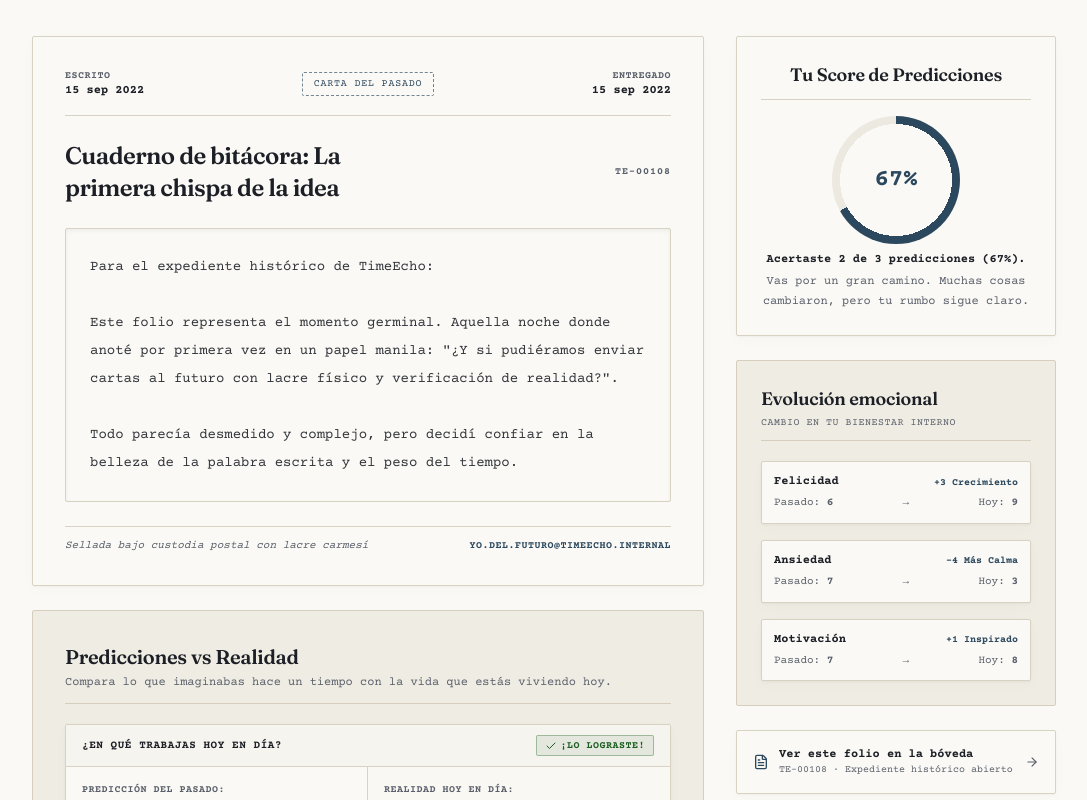
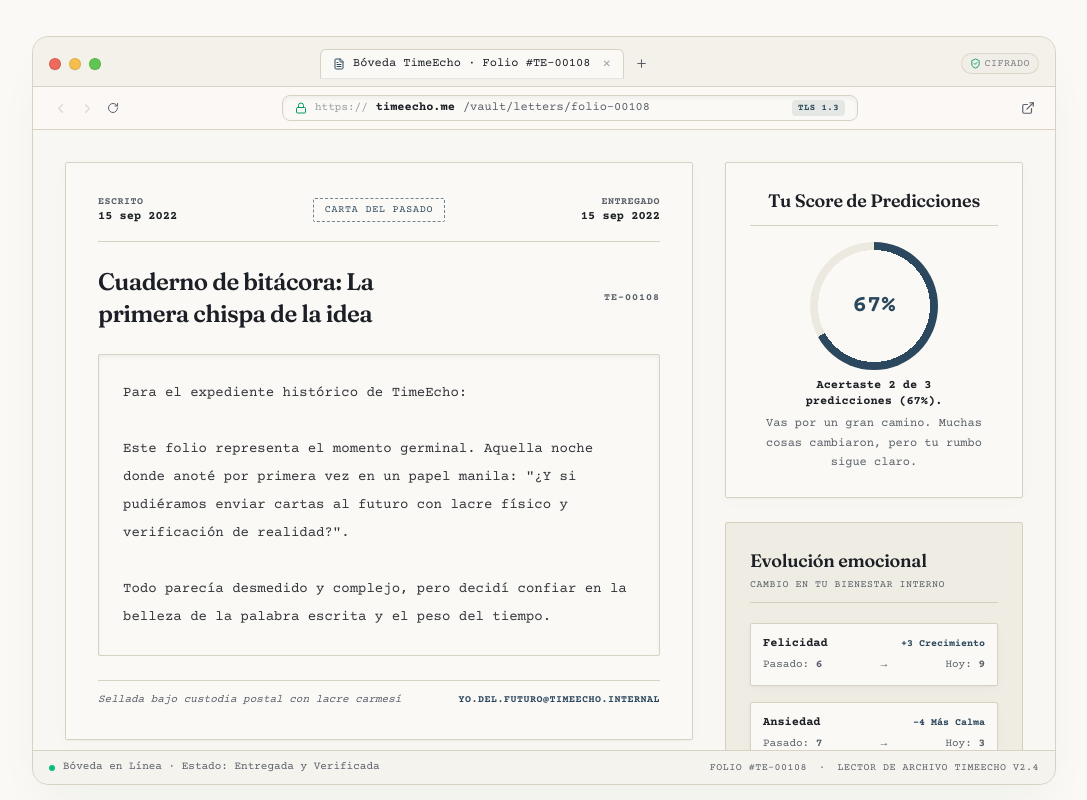
Before and after one commit to time-echo/time-echo-web, a Next.js app: page / in a window 1280 px wide. Shown: the part 1500-2300 px from the top of the page, without its empty margins (96-1183 px from the left). Built offline with nearby package versions, Linux system fonts and the light colour scheme; no server answers.

Commit message:
style: redesign letter preview section as browser window mockup

```diff
--- a/src/app/page.tsx
+++ b/src/app/page.tsx
@@ -15,6 +15,11 @@
   Check,
   X,
   ArrowRight,
+  ChevronLeft,
+  ChevronRight,
+  RotateCw,
+  ExternalLink,
+  Plus,
 } from "lucide-react";
 import { cn, formatLocaleDate } from "@/lib/utils";
 
@@ -594,8 +599,107 @@
           </p>
         </div>
 
-        <div className="max-w-5xl mx-auto font-ui text-foreground space-y-6">
-          <div className="grid grid-cols-1 lg:grid-cols-12 gap-8 items-start">
+        {/* Browser Mockup Window */}
+        <div className="max-w-5xl mx-auto rounded-xl sm:rounded-2xl border border-crease bg-manila/20 dark:bg-manila/10 shadow-2xl shadow-foreground/5 dark:shadow-black/50 overflow-hidden font-ui text-foreground transition-all duration-300">
+          {/* Top Browser Bar (Tabs & Controls) */}
+          <div className="bg-manila/50 dark:bg-manila/30 px-3 sm:px-4 pt-3 pb-2 flex items-center justify-between border-b border-crease select-none">
+            {/* Window Controls (Traffic Lights) */}
+            <div className="flex items-center gap-2 w-16 sm:w-24">
+              <span className="w-3 h-3 rounded-full bg-[#ec6a5e] border border-[#d04e41]/60 inline-block shadow-2xs hover:opacity-85 transition-opacity" />
+              <span className="w-3 h-3 rounded-full bg-[#f4bf4f] border border-[#d79f38]/60 inline-block shadow-2xs hover:opacity-85 transition-opacity" />
+              <span className="w-3 h-3 rounded-full bg-[#61c554] border border-[#4ea73b]/60 inline-block shadow-2xs hover:opacity-85 transition-opacity" />
+            </div>
+
+            {/* Active Browser Tab */}
+            <div className="flex items-center gap-1.5 flex-1 max-w-md mx-2">
+              <div className="flex items-center gap-2 bg-parchment dark:bg-parchment/90 border-t border-x border-crease rounded-t-md px-3 py-1.5 text-xs font-letter text-foreground shadow-2xs min-w-0 max-w-[280px] sm:max-w-xs">
+                <FileText size={12} className="text-ink shrink-0" />
+                <span className="truncate text-[11px] sm:text-xs font-medium">
+                  {t("landing.demoBrowserTab")}
+                </span>
+                <span className="text-foreground-muted/60 hover:text-foreground text-[10px] ml-auto pl-1 cursor-pointer">
+                  ✕
+                </span>
+              </div>
+              <button
+                type="button"
+                aria-label="New tab"
+                className="w-6 h-6 rounded flex items-center justify-center text-foreground-muted hover:text-foreground hover:bg-manila/50 transition-colors"
+              >
+                <Plus size={13} />
+              </button>
+            </div>
+
+            {/* Right Side Window Indicators */}
+            <div className="w-16 sm:w-24 flex justify-end">
+              <span className="hidden sm:inline-flex items-center gap-1 text-[10px] font-letter uppercase tracking-wider text-foreground-muted/80 bg-manila/60 dark:bg-manila/30 px-2 py-0.5 rounded-full border border-crease/80">
+                <ShieldCheck size={11} className="text-emerald-600 dark:text-emerald-400" />
+                <span>{t("landing.demoBrowserEncrypted")}</span>
+              </span>
+            </div>
+          </div>
+
+          {/* Navigation & Omnibox (Address Bar) */}
+          <div className="bg-parchment/80 dark:bg-parchment/50 px-3 sm:px-4 py-2 border-b border-crease flex items-center gap-2 sm:gap-3">
+            {/* Nav arrows */}
+            <div className="flex items-center gap-1 text-foreground-muted/50">
+              <button
+                type="button"
+                aria-label="Back"
+                disabled
+                className="p-1 rounded hover:bg-manila/40 disabled:opacity-40 disabled:hover:bg-transparent"
+              >
+                <ChevronLeft size={15} />
+              </button>
+              <button
+                type="button"
+                aria-label="Forward"
+                disabled
+                className="p-1 rounded hover:bg-manila/40 disabled:opacity-40 disabled:hover:bg-transparent"
+              >
+                <ChevronRight size={15} />
+              </button>
+              <button
+                type="button"
+                aria-label="Reload"
+                className="p-1 rounded hover:bg-manila/40 text-foreground-muted hover:text-foreground transition-transform active:rotate-180"
+              >
+                <RotateCw size={12} />
+              </button>
+            </div>
+
+            {/* Address Bar */}
+            <div className="flex-1 max-w-xl mx-auto bg-parchment dark:bg-manila/30 border border-crease rounded-md sm:rounded-lg px-3 py-1 flex items-center justify-between text-xs font-letter shadow-inner transition-colors focus-within:border-wax">
+              <div className="flex items-center gap-2 min-w-0">
+                <Lock size={12} className="text-emerald-600 dark:text-emerald-400 shrink-0" />
+                <span className="text-foreground-muted/60 select-none text-[11px] hidden sm:inline">
+                  https://
+                </span>
+                <span className="text-foreground font-semibold text-[11px] sm:text-xs">
+                  timeecho.me
+                </span>
+                <span className="text-foreground-muted text-[11px] sm:text-xs truncate">
+                  /vault/letters/folio-00108
+                </span>
+              </div>
+              <span className="text-[9px] uppercase tracking-wider font-semibold text-ink bg-ink/10 px-1.5 py-0.5 rounded shrink-0 hidden md:inline-block">
+                TLS 1.3
+              </span>
+            </div>
+
+            {/* Direct Vault Link */}
+            <Link
+              href="/letters/capsule-archived-2022"
+              className="p-1 text-foreground-muted hover:text-wax transition-colors"
+              title={t("landing.viewFolioInVault")}
+            >
+              <ExternalLink size={14} />
+            </Link>
+          </div>
+
+          {/* Browser Viewport Content */}
+          <div className="h-[520px] sm:h-[580px] md:h-[620px] overflow-y-auto p-4 sm:p-6 lg:p-8 bg-parchment/40 dark:bg-parchment/20 [scrollbar-width:thin] [scrollbar-color:var(--crease)_transparent]">
+            <div className="grid grid-cols-1 lg:grid-cols-12 gap-8 items-start">
             <div className="lg:col-span-8 space-y-6">
               <div className="paper-sheet rounded-xs p-6 sm:p-8 space-y-6 border border-crease">
                 <div className="flex flex-col sm:flex-row sm:items-center justify-between gap-4 border-b border-crease pb-4 text-xs font-letter">
@@ -898,6 +1002,20 @@
                 />
               </Link>
             </div>
+            </div>
+          </div>
+
+          {/* Browser Status Bar (Footer) */}
+          <div className="px-4 py-2 border-t border-crease bg-manila/30 dark:bg-manila/20 flex flex-wrap items-center justify-between gap-2 text-[11px] font-letter text-foreground-muted select-none">
+            <div className="flex items-center gap-2">
+              <span className="w-1.5 h-1.5 rounded-full bg-emerald-500 animate-pulse" />
+              <span>{t("landing.demoBrowserStatus")}</span>
+            </div>
+            <div className="flex items-center gap-3 text-[10px] uppercase tracking-wider">
+              <span>Folio #TE-00108</span>
+              <span className="hidden sm:inline">·</span>
+              <span className="hidden sm:inline">{t("landing.demoBrowserReader")}</span>
+            </div>
           </div>
         </div>
       </section>
--- a/src/lib/i18n/en.json
+++ b/src/lib/i18n/en.json
@@ -238,6 +238,10 @@
     "today": "Today:",
     "viewFolioInVault": "View this folio in the vault",
     "demoDocketOpened": "Opened historical docket",
+    "demoBrowserTab": "TimeEcho Vault · Folio #TE-00108",
+    "demoBrowserEncrypted": "Encrypted",
+    "demoBrowserStatus": "Vault Online · Status: Delivered & Verified",
+    "demoBrowserReader": "TimeEcho Archive Reader v2.4",
     "howItWorksBadge": "SIMPLE & MEANINGFUL",
     "howItWorksTitle": "How It Works",
     "howItWorksSubtitle": "Three intentional steps to converse with your future self.",
```
Also changed, not shown: src/lib/i18n/es.json.
